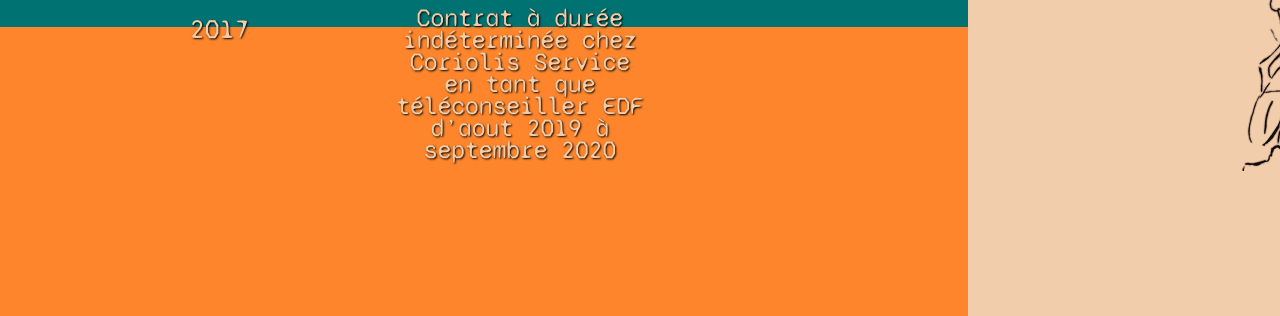
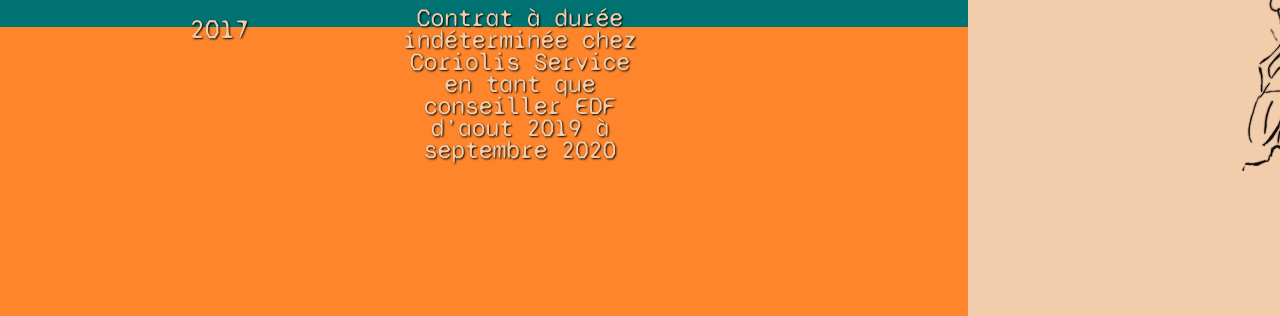
Before and after one commit to Alusbec/Alusbec.github.io, a plain HTML site: page index2.html in a window 1280 px wide. Shown: the part 461-777 px from the top of the page. Drawn offline with nearby package versions, Linux system fonts and the light colour scheme.

Commit message:
correctioncv

```diff
--- a/index2.html
+++ b/index2.html
@@ -60,7 +60,7 @@
     <li id="2019" >
       <img src="asset/img/EDF.png" />
       <h2>2019 - 2020</h2>
-      <p>Contrat à durée indéterminée chez Coriolis Service en tant que téléconseiller EDF d’aout 2019 à septembre 2020</p>
+      <p>Contrat à durée indéterminée chez Coriolis Service en tant que conseiller EDF d’aout 2019 à septembre 2020</p>
     </li>
     <li id="2018">
       <img src="asset/img/MCDO.png" />
```
